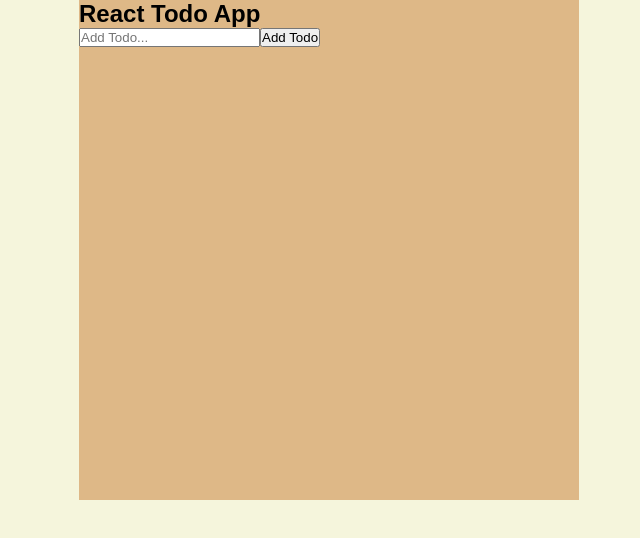
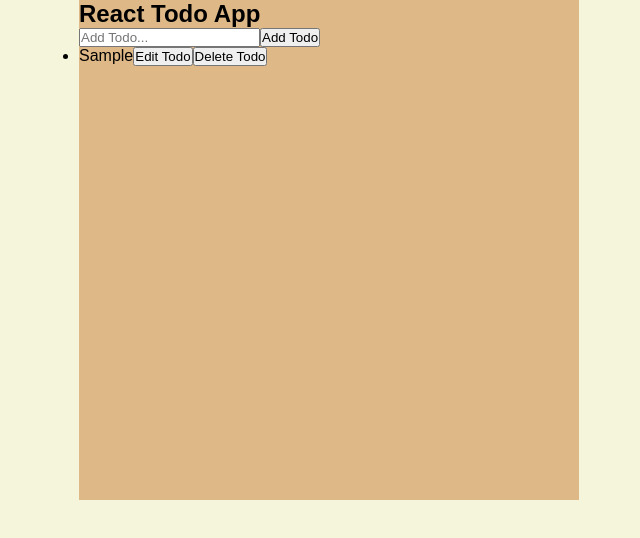
Before and after one commit to idenispankov/react-todo-app, a React (Create React App) app: page / in a window 1280 px wide. Both pictures are taken after typing "Sample" into the empty fields and a click on the button "Add Todo". Shown: the top 538 px of the page, without its empty margins (311-951 px from the left). Built offline with nearby package versions, Linux system fonts and the light colour scheme.

Commit message:
delete todo

```diff
--- a/src/App.js
+++ b/src/App.js
@@ -3,7 +3,7 @@ import { v4 as uuidv4 } from 'uuid';
 
 function App() {
   const [inputValue, setInputValue] = useState('');
-  const [todos, setTodos] = ['some', 'some2', 'some3'];
+  const [todos, setTodos] = useState([]);
 
   const handleChange = (e) => {
     setInputValue(e.target.value);
@@ -11,7 +11,16 @@ function App() {
 
   const handleSubmit = (e) => {
     e.preventDefault();
+    if (inputValue.trim() === '') {
+      return;
+    }
+    const newTodos = [...todos, { id: uuidv4(), text: inputValue }];
+    setTodos(newTodos);
     setInputValue('');
+  };
+
+  const deleteTodo = (id) => {
+    setTodos(todos.filter((todo) => todo.id !== id));
   };
 
   return (
@@ -28,8 +37,21 @@ function App() {
           value={inputValue}
           onChange={handleChange}
         />
-        <button className='button'>Add Todo</button>
+        <button className='button' type='submit'>
+          Add Todo
+        </button>
       </form>
+      <ul className='list'>
+        {todos.map((todo) => (
+          <li key={todo.id}>
+            {todo.text}
+            <button className='button'>Edit Todo</button>
+            <button className='button' onClick={() => deleteTodo(todo.id)}>
+              Delete Todo
+            </button>
+          </li>
+        ))}
+      </ul>
     </div>
   );
 }
```
